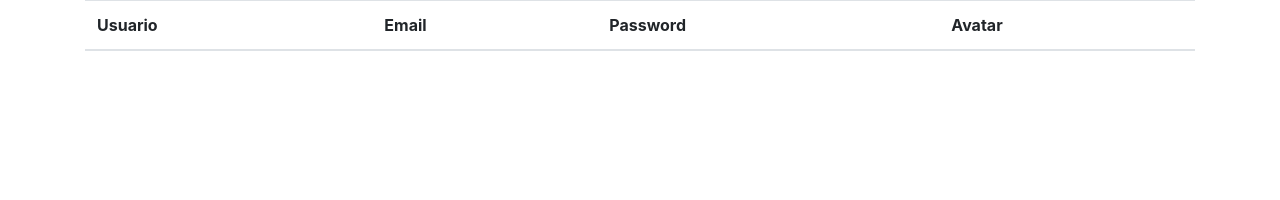
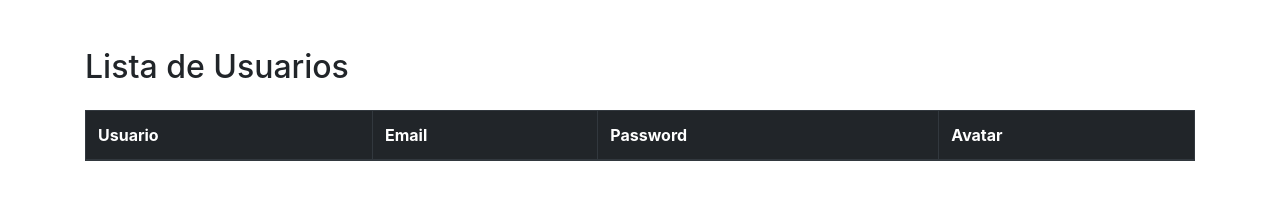
Before and after one commit to onairhn7/EjercicioFetch1, a plain HTML site: page index.html in a window 1280 px wide. Drawn offline with nearby package versions, Linux system fonts and the light colour scheme; no server answers.

Commit message:
mejora del disenio html con boostrap

```diff
--- a/index.html
+++ b/index.html
@@ -8,10 +8,11 @@
 </head>
 <body>
 
-    <div class="container">
-        <table class="table" id="tabla">
+    <div class="container mt-5">
+        <h2 class="mb-4">Lista de Usuarios</h2>
+        <table class="table table-bordered table-striped">
             <!-- Encabezado de la tabla -->
-            <thead>
+            <thead class="thead-dark">
                 <tr>
                     <th>Usuario</th>
                     <th>Email</th>
```
